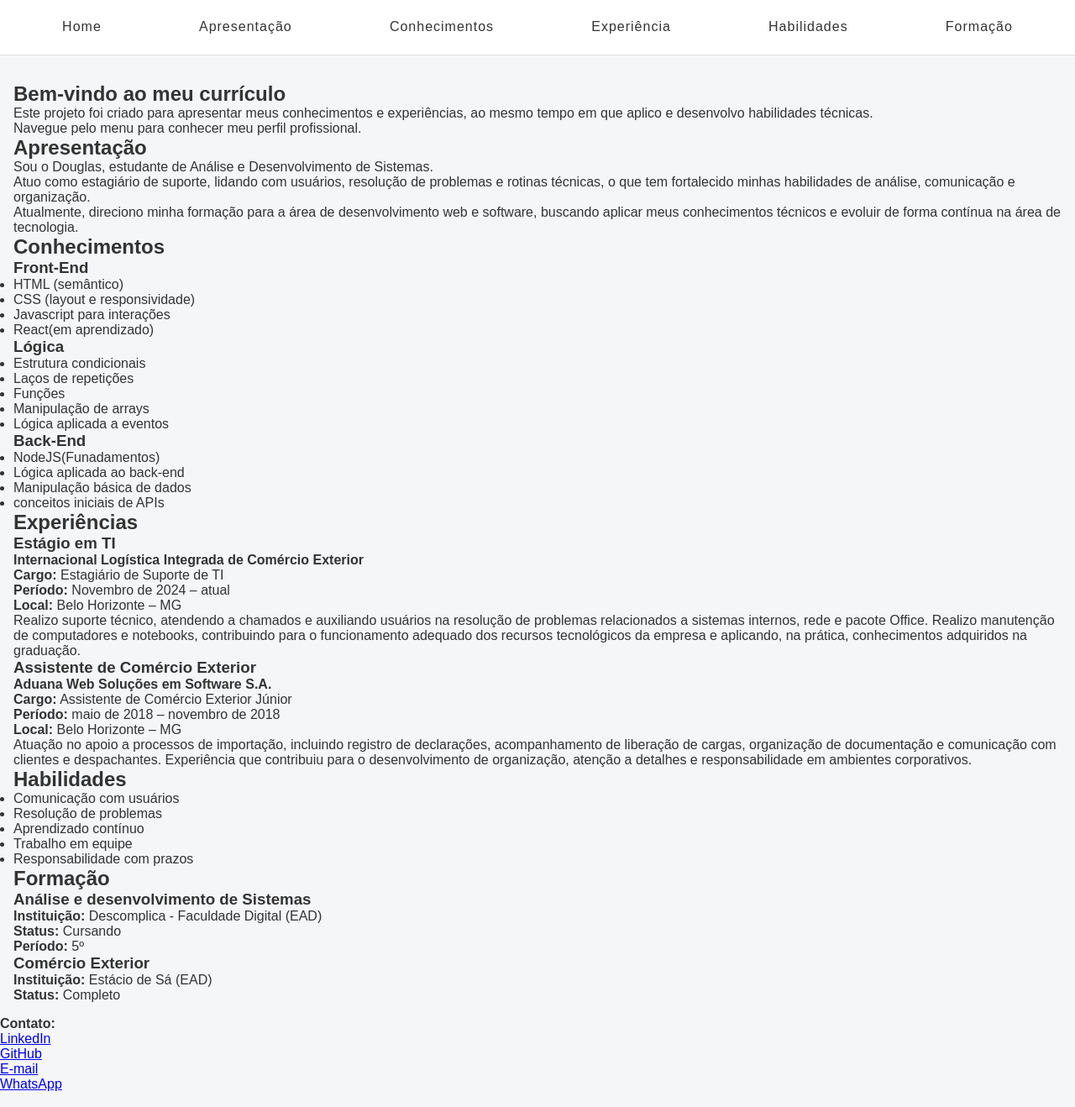
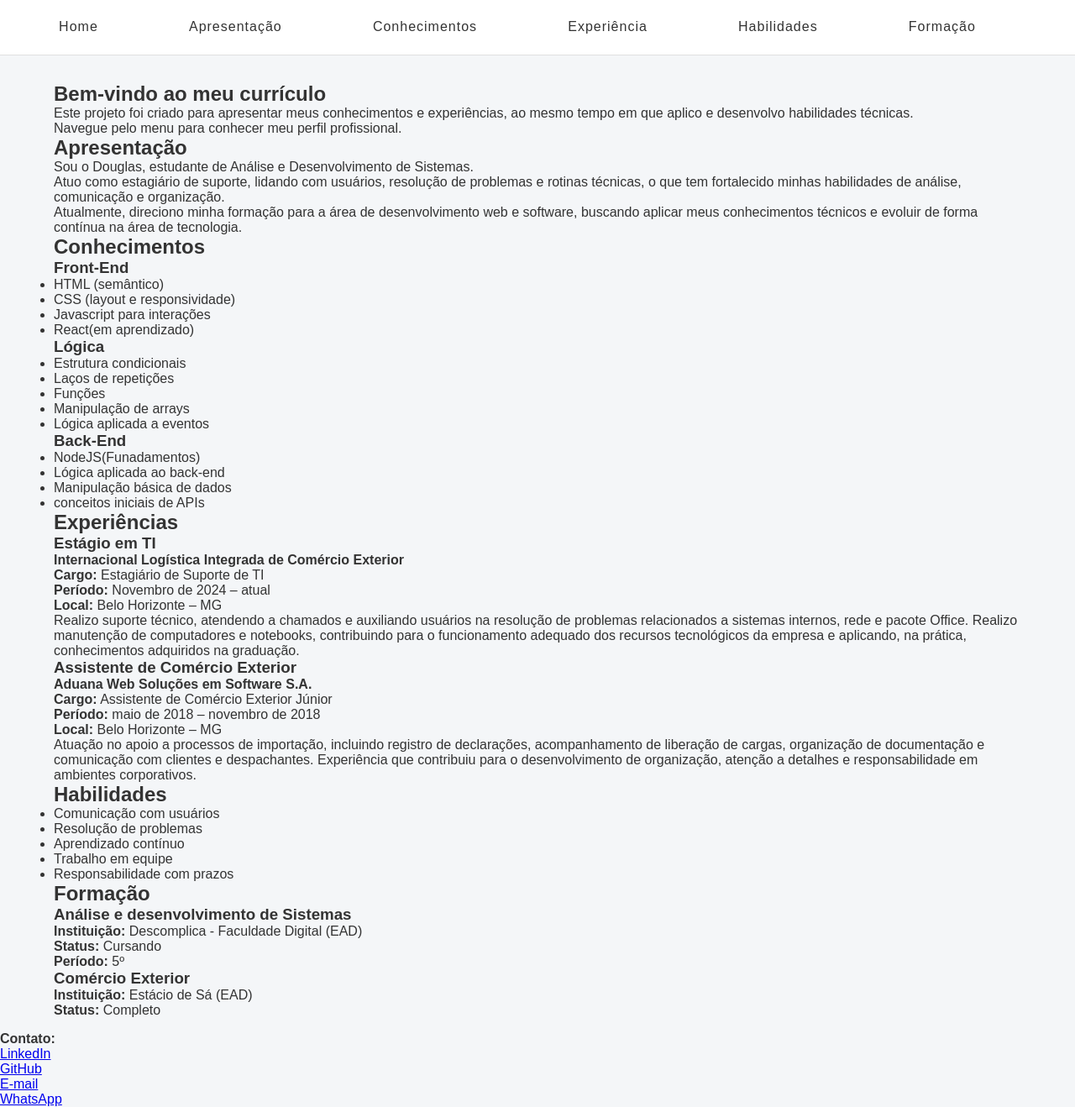
Before and after one commit to DouglasYHWH-Developer/projeto_curriculo, a plain HTML site: page HTML/index.html in a window 1280 px wide. Shown: the whole page at 84% size. Drawn offline with Linux system fonts and the light colour scheme.

Commit message:
crei a classe main-content

```diff
--- a/CSS/styles.css
+++ b/CSS/styles.css
@@ -27,7 +27,7 @@ body{
 }
 
 .nav{
-    max-width: 1900px;
+    max-width: 1200px;
 }
 
 .nav-list{
@@ -59,7 +59,7 @@ body{
 }
 
 .main-content{
-    max-width: 1900px;
+    max-width: 1200px;
     margin: 1rem auto;
-    padding: 0 1rem;
+    padding: 0 1.5rem;
 }
--- a/HTML/index.html
+++ b/HTML/index.html
@@ -31,7 +31,7 @@
         <p>Navegue pelo menu para conhecer meu perfil profissional.</p>
       </section>
 
-      <section id="apresentacao">
+      <section id="apresentacao" class="section-content">
         <h2>Apresentação</h2>
         <p>
           Sou o Douglas, estudante de Análise e Desenvolvimento de Sistemas.
@@ -48,7 +48,7 @@
         </p>
       </section>
 
-      <section id="conhecimentos">
+      <section id="conhecimentos" class="section-content">
         <h2>Conhecimentos</h2>
 
         <h3>Front-End</h3>
@@ -78,7 +78,7 @@
         </ul>
       </section>
 
-      <section id="experiencia">
+      <section id="experiencia" class="section-content">
         <article class="experience-item">
           <h2>Experiências</h2>
           <h3>Estágio em TI</h3>
@@ -116,7 +116,7 @@
         </article>
       </section>
 
-      <section id="habilidades">
+      <section id="habilidades" class="section-content">
         <h2>Habilidades</h2>
         <ul>
           <li>Comunicação com usuários</li>
@@ -127,7 +127,7 @@
         </ul>
       </section>
 
-      <section id="formacao">
+      <section id="formacao" class="section-content">
         <h2>Formação</h2>
         <article class="education-item">
           <h3>Análise e desenvolvimento de Sistemas</h3>
```
